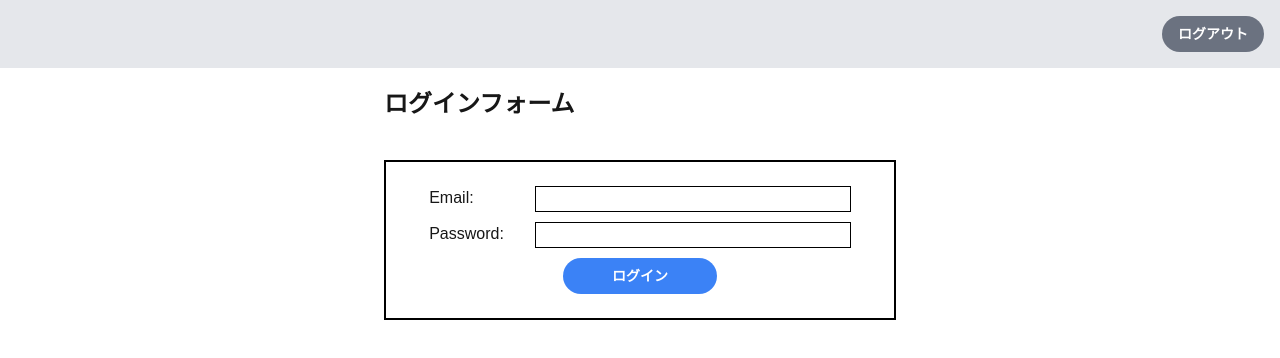
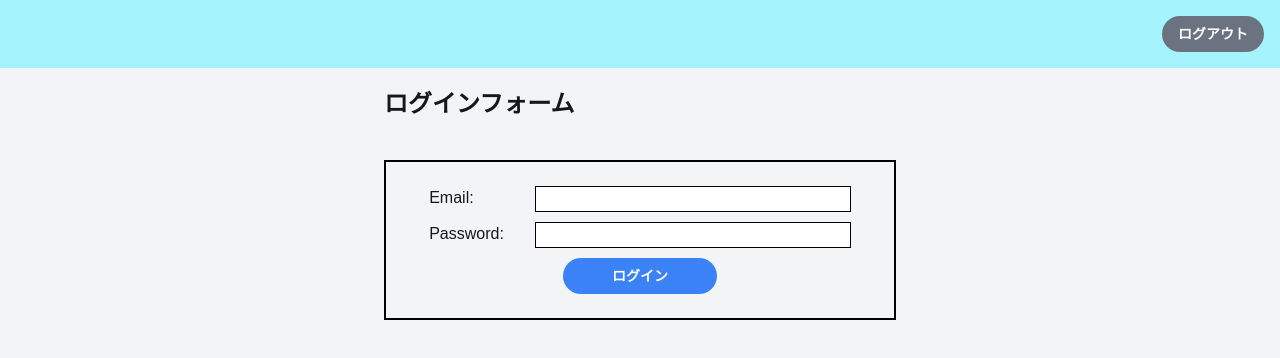
Before and after one commit to kai-phoenix/meetup_link, a Next.js app in the folder frontend/: page /login in a window 1280 px wide. Shown: the top 358 px of the page. Built offline with nearby package versions, Linux system fonts and the light colour scheme.

Commit message:
[tmp]全体色デザイン実装
全体色デザイン実装

```diff
--- a/frontend/app/events/page.tsx
+++ b/frontend/app/events/page.tsx
@@ -24,7 +24,6 @@ export default function EventPage() {
             }
         })
         .then(res => {
-            console.log(res)
             if(!res.ok) {
                 router.push('/login')
                 return null
@@ -42,7 +41,7 @@ export default function EventPage() {
         return <div>ロード中・・・</div>
     }
     return (
-        <div>
+        <div className='bg-gray-100'>
             <h1>イベント一覧</h1>
             <ul>
                 {event.map((event: Event) => (
--- a/frontend/app/layout.tsx
+++ b/frontend/app/layout.tsx
@@ -26,12 +26,18 @@ export default function RootLayout({
   return (
     <html lang="en">
       <body
-        className={`${geistSans.variable} ${geistMono.variable} antialiased`}
+        className={`${geistSans.variable} ${geistMono.variable} antialiased bg-gray-100`}
       >
-        <nav className="flex justify-end bg-gray-200 p-4">
-          <LogoutButton/>
-        </nav>
-        {children}
+        <header>
+          <nav className="flex justify-end bg-cyan-200 p-4">
+            <LogoutButton/>
+          </nav>
+        </header>
+        <main>
+          {children}
+        </main>
+        <footer>
+        </footer>
       </body>
     </html>
   );
```
